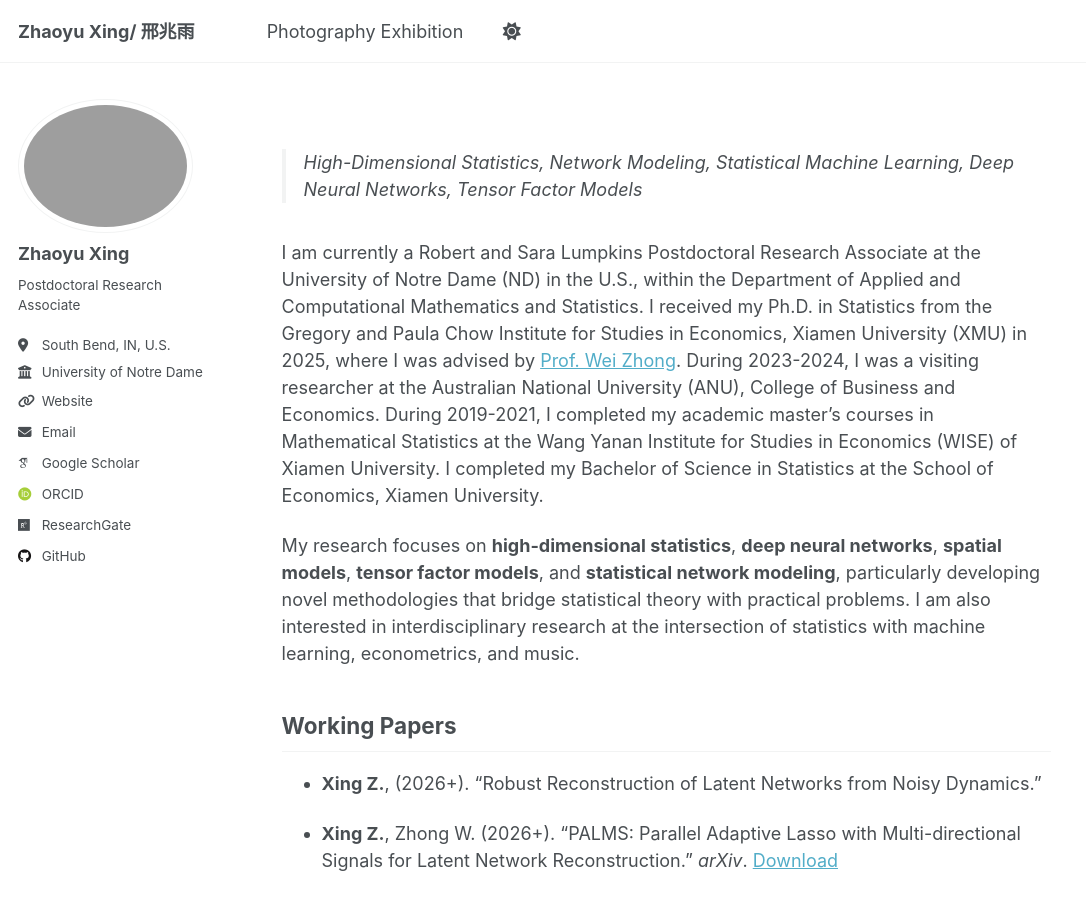
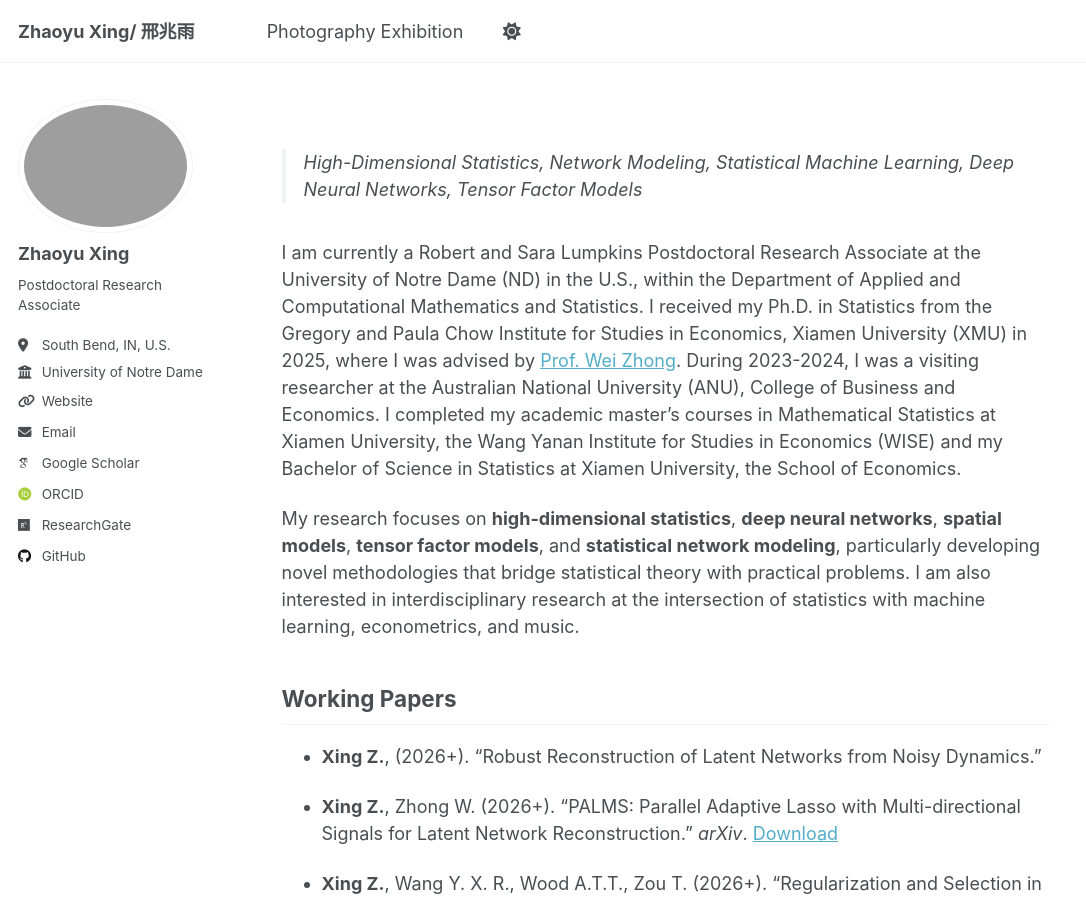
Before and after one commit to ZhaoyuXingStat/ZhaoyuXingStat.github.io, a Jekyll site: the page built from _pages/about.md, in a window 1280 px wide and 900 px high. Shown: the whole window, without its empty margins (0-1086 px from the left). Built offline with Jekyll 4.4.1, drawn with Linux system fonts in a browser that asks for light colours; some web fonts are replaced.

Commit message:
Update about.md

```diff
--- a/_pages/about.md
+++ b/_pages/about.md
@@ -8,7 +8,7 @@ redirect_from:
 ---
 > High-Dimensional Statistics, Network Modeling, Statistical Machine Learning, Deep Neural Networks, Tensor Factor Models
 
-I am currently a Robert and Sara Lumpkins Postdoctoral Research Associate at the University of Notre Dame (ND) in the U.S., within the Department of Applied and Computational Mathematics and Statistics. I received my Ph.D. in Statistics from the Gregory and Paula Chow Institute for Studies in Economics, Xiamen University (XMU) in 2025, where I was advised by [Prof. Wei Zhong](https://faculty.xmu.edu.cn/wzhong/zh_CN/index/559037/list/index.htm). During 2023-2024, I was a visiting researcher at the Australian National University (ANU), College of Business and Economics. During 2019-2021, I completed my academic master's courses in Mathematical Statistics at the Wang Yanan Institute for Studies in Economics (WISE) of Xiamen University. I completed my Bachelor of Science in Statistics at the School of Economics, Xiamen University.
+I am currently a Robert and Sara Lumpkins Postdoctoral Research Associate at the University of Notre Dame (ND) in the U.S., within the Department of Applied and Computational Mathematics and Statistics. I received my Ph.D. in Statistics from the Gregory and Paula Chow Institute for Studies in Economics, Xiamen University (XMU) in 2025, where I was advised by [Prof. Wei Zhong](https://faculty.xmu.edu.cn/wzhong/zh_CN/index/559037/list/index.htm). During 2023-2024, I was a visiting researcher at the Australian National University (ANU), College of Business and Economics. I completed my academic master's courses in Mathematical Statistics at Xiamen University, the Wang Yanan Institute for Studies in Economics (WISE) and my Bachelor of Science in Statistics at Xiamen University, the School of Economics.
 
 My research focuses on **high-dimensional statistics**, **deep neural networks**, **spatial models**, **tensor factor models**, and **statistical network modeling**, particularly developing novel methodologies that bridge statistical theory with practical problems. I am also interested in interdisciplinary research at the intersection of statistics with machine learning, econometrics, and music.
 
```
